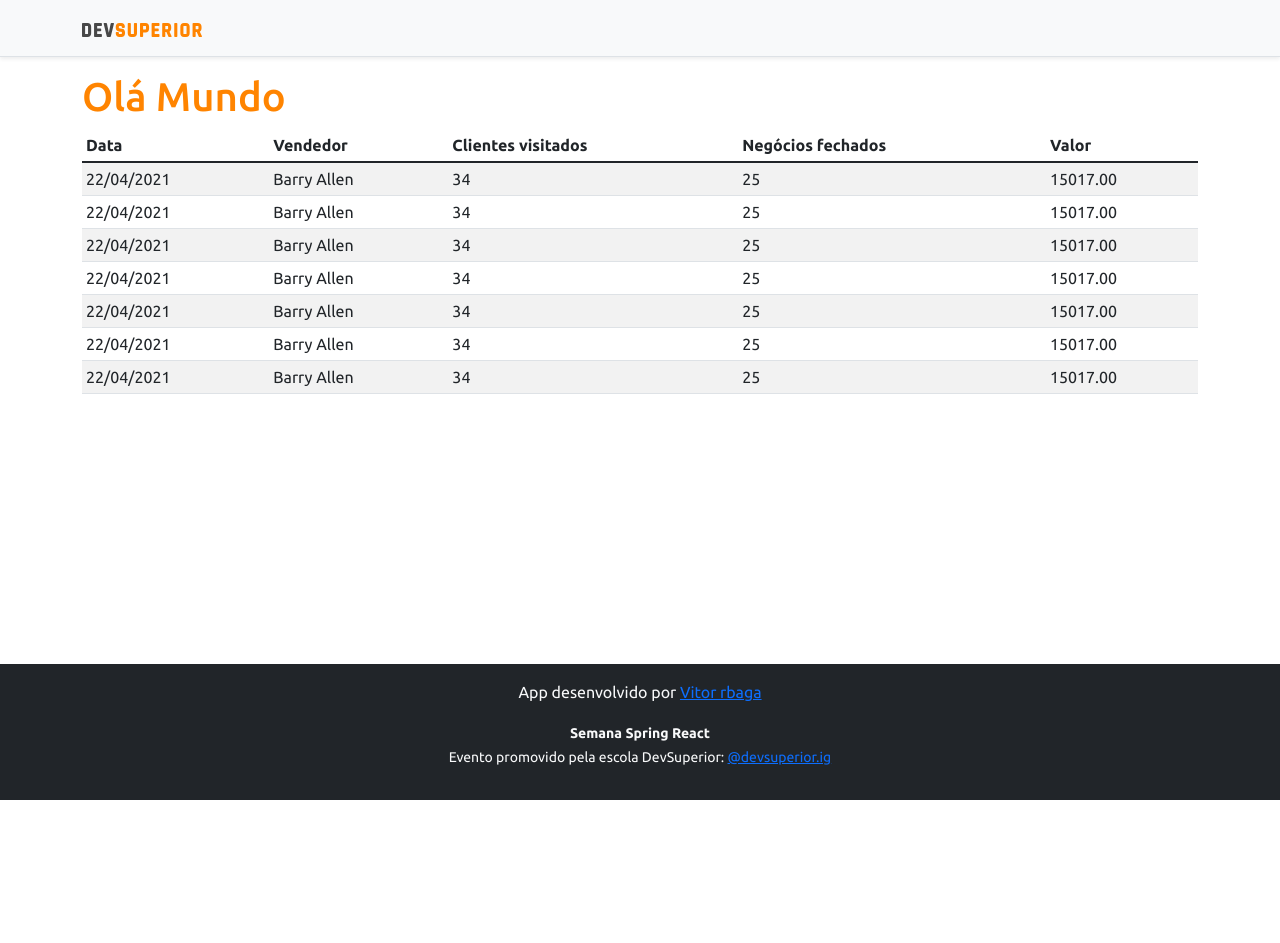
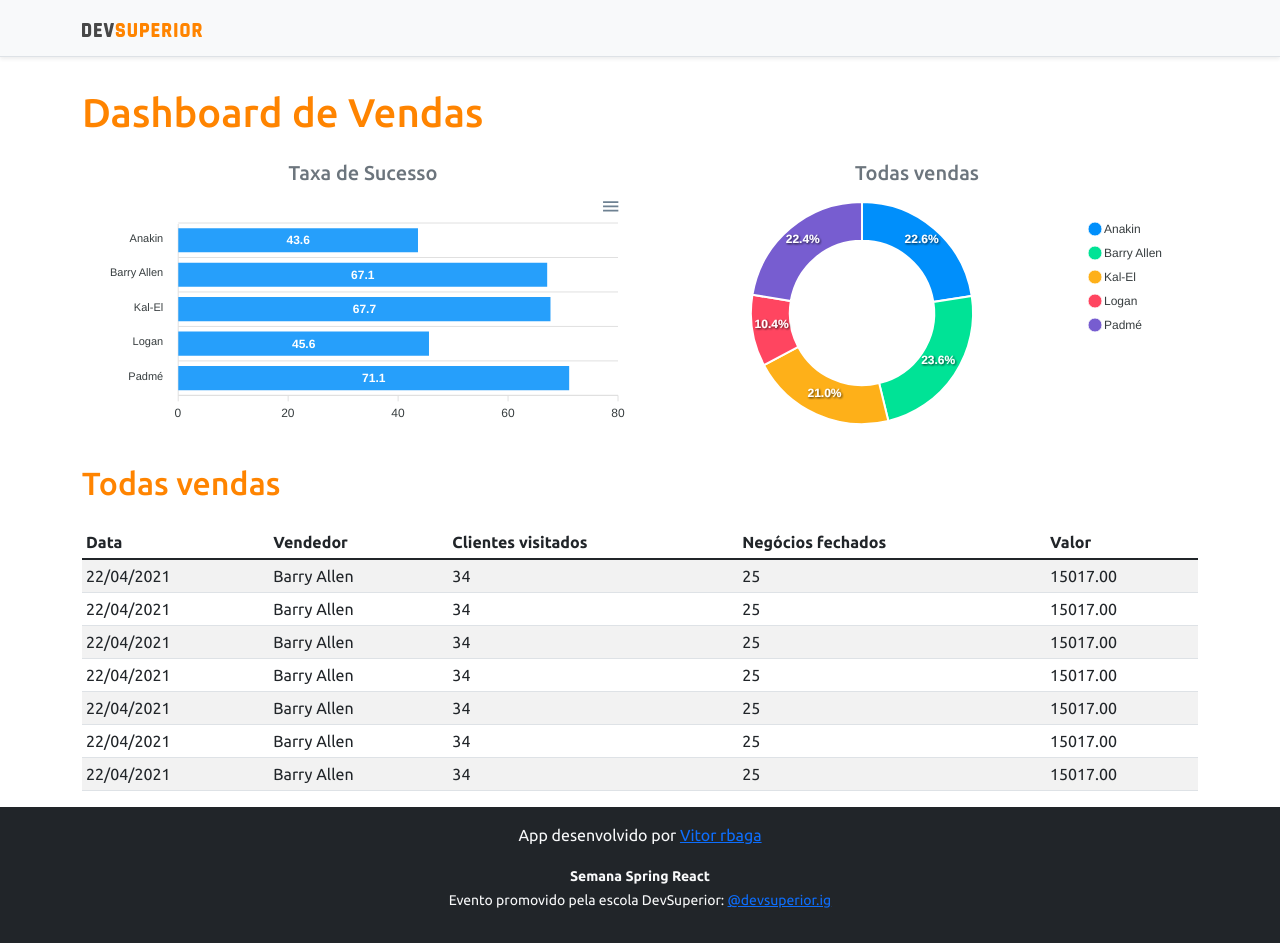
Before and after one commit to VitorBraga17/projeto-sds3, a React (Create React App) app in the folder frontend/: page / in a window 1280 px wide. Before the commit the page ends 800 px from the top, so only its background shows below. Built offline with nearby package versions, Linux system fonts and the light colour scheme.

Commit message:
Static Charts

```diff
--- a/frontend/package.json
+++ b/frontend/package.json
@@ -11,8 +11,10 @@
     "@types/node": "^12.0.0",
     "@types/react": "^17.0.0",
     "@types/react-dom": "^17.0.0",
+    "apexcharts": "^3.28.1",
     "bootstrap": "^5.1.0",
     "react": "^17.0.2",
+    "react-apexcharts": "^1.3.9",
     "react-dom": "^17.0.2",
     "react-scripts": "4.0.3",
     "typescript": "^4.1.2",
--- a/frontend/src/App.tsx
+++ b/frontend/src/App.tsx
@@ -1,13 +1,28 @@
 import NavBar from "componentes/NavBar";
+import BarChart from "componentes/NavBar/BarChart";
 import DataTable from "componentes/NavBar/DataTable";
+import DonutChart from "componentes/NavBar/DonutChart";
 import Footer from "componentes/NavBar/Footer";
 
 function App() {
   return (
     <>
       <NavBar />
-      <div className= "container">
-        <h1 className="text-primary">Olá Mundo</h1>
+      <div className ="container">
+        <h1 className ="text-primary py-3">Dashboard de Vendas</h1>
+        <div className ="row px-3">
+          <div className ="col-sm-6">
+            <h5 className ="text-center text-secondary">Taxa de Sucesso</h5>
+            <BarChart />
+          </div>
+          <div className ="col-sm-6">
+            <h5 className ="text-center text-secondary"> Todas vendas</h5>
+            <DonutChart />
+          </div>
+        </div>
+        <div className ="py-3">
+          <h2 className = "text-primary">Todas vendas</h2>
+        </div>
 
         <DataTable />
       </div>
--- /dev/null
+++ b/frontend/src/componentes/NavBar/BarChart/index.tsx
@@ -0,0 +1,34 @@
+import Chart from 'react-apexcharts';
+
+const BarChart = () => {
+    const options = {
+        plotOptions: {
+            bar: {
+                horizontal: true,
+            }
+        },
+    };
+    const mockData = {
+        labels: {
+            categories: ['Anakin', 'Barry Allen', 'Kal-El', 'Logan', 'Padmé']
+        },
+        series: [
+            {
+                name: "% Sucesso",
+                data: [43.6, 67.1, 67.7, 45.6, 71.1]
+            }
+        ]
+    };
+
+    return (
+        <Chart
+            options = {{...options, xaxis: mockData.labels}}
+            series = {mockData.series}
+            type = "bar"
+            height = "240"
+        />
+     );
+
+}
+
+export default BarChart;
--- /dev/null
+++ b/frontend/src/componentes/NavBar/DonutChart/index.tsx
@@ -0,0 +1,27 @@
+import Chart from 'react-apexcharts';
+
+const DonutChart = () => {
+
+    const mockData = {
+        series: [477138, 499928, 444867, 220426, 473088],
+        labels: ['Anakin', 'Barry Allen', 'Kal-El', 'Logan', 'Padmé']
+    }
+
+    const options = {
+        legend: {
+            show: true
+        }
+    }
+
+    return (
+        <Chart
+            options = {{...options, labels: mockData.labels}}
+            series = {mockData.series}
+            type = "donut"
+            height = "240"
+        />
+     );
+
+}
+
+export default DonutChart;
```
Also changed, not shown: 1 other file (tests, documents, lock files or other folders).
